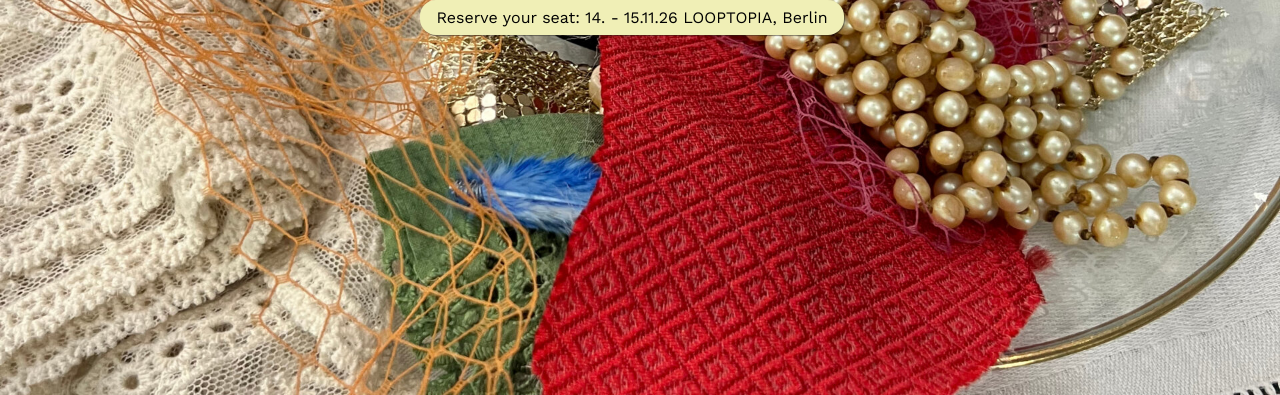
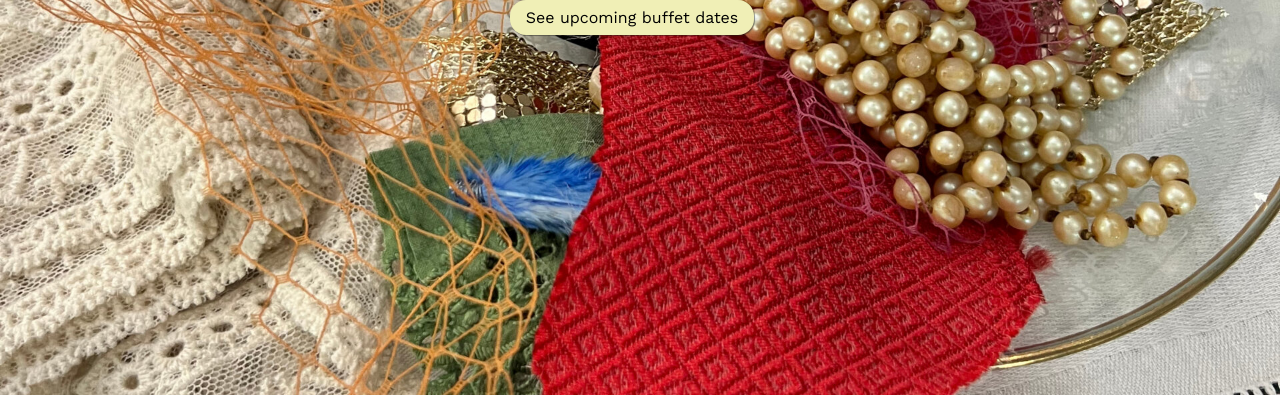
Before and after one commit to openmindculture/thetextilebuffet.com, an Astro site: page / in a window 1280 px wide. Shown: the part 405-800 px from the top of the page. Built offline with nearby package versions, Linux system fonts and the light colour scheme; Astro itself is replaced by a stand-in of ours.

Commit message:
universal event link

```diff
--- a/src/pages/index.astro
+++ b/src/pages/index.astro
@@ -9,5 +9,5 @@ const description = 'Step up to a beautifully curated material buffet filled wit
         <img src='/logos/textile-buffet-logo-1244x201-lemon-transparent-shadow.png' alt={title} width="1768" height="440">
       </a>
     </h1>
-  <a class="buttonlike shadowlesstext boxshadow" href="https://www.tickettailor.com/events/thetextilebuffet/2487768?date=2026-11-15" target="_blank" rel="noopener">Reserve your seat: 14. - 15.11.26 LOOPTOPIA, Berlin</a>
+  <a class="buttonlike shadowlesstext boxshadow" href="https://www.tickettailor.com/events/thetextilebuffet/" target="_blank" rel="noopener">See upcoming buffet dates</a>
 </BaseLayout>
```
